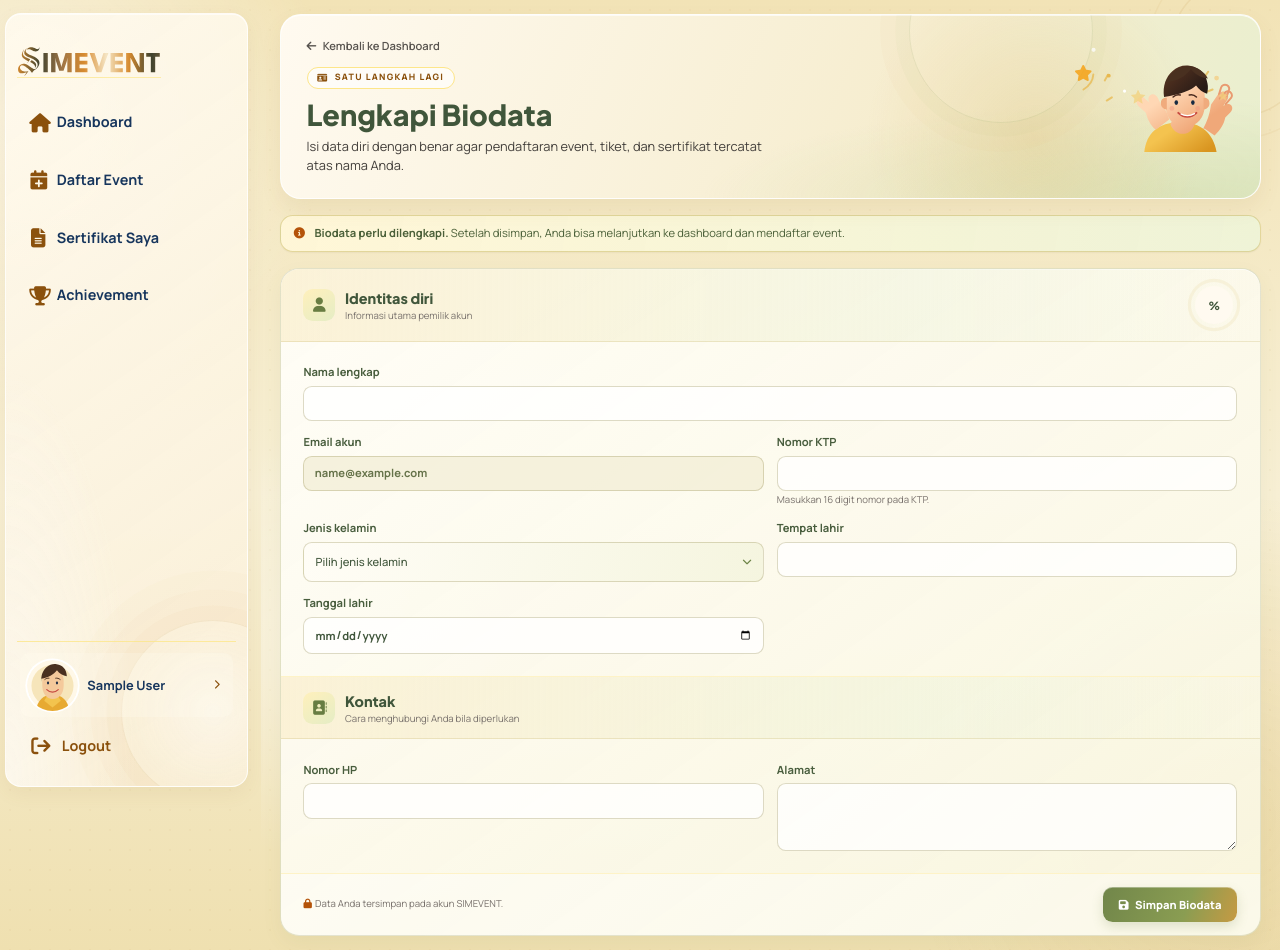
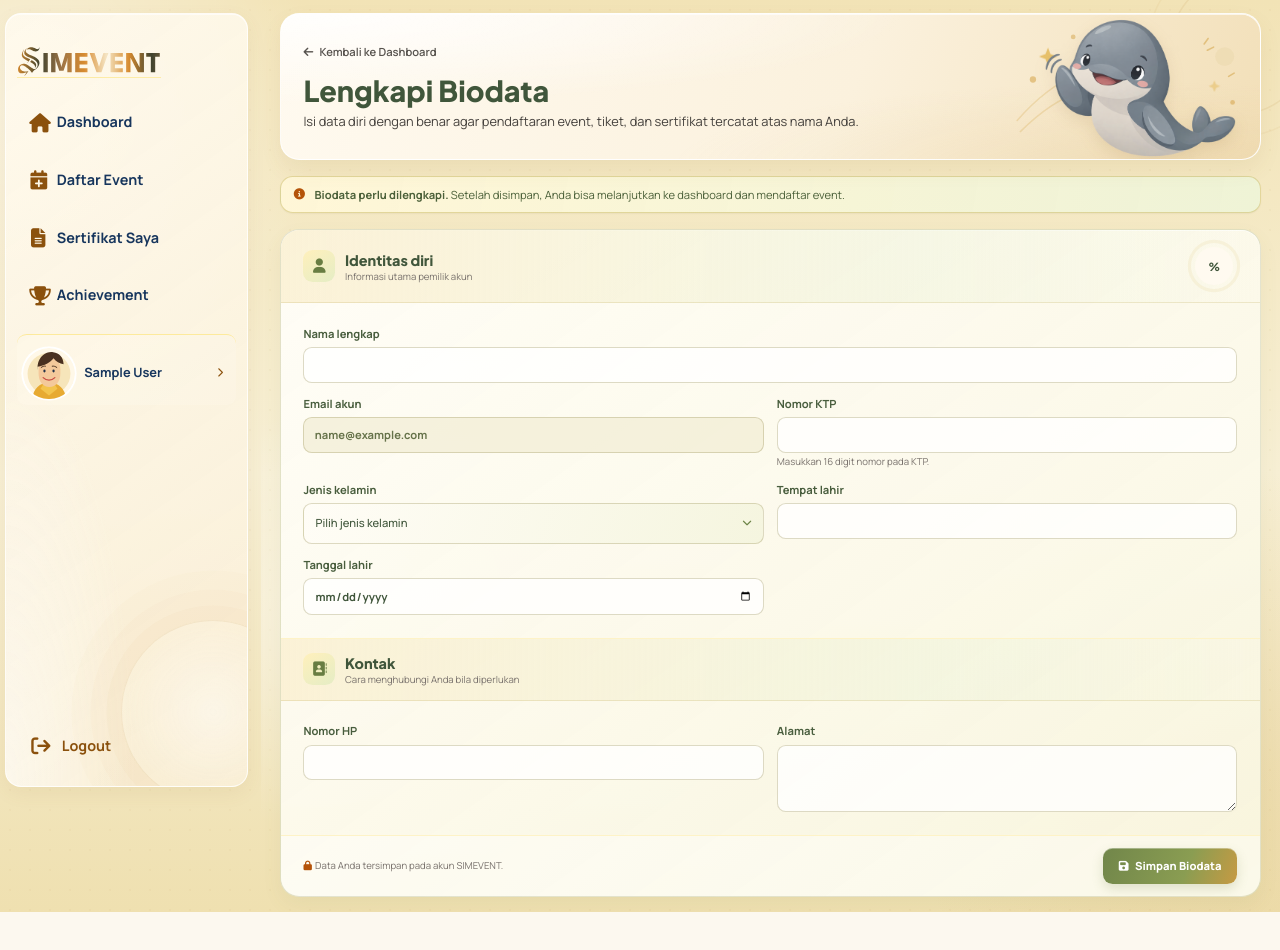
Before and after one commit to HikaruYui/simevent-web, a Django app: template frontend/templates/peserta/akun.html in a window 1280 px wide. After the commit the page ends 912 px from the top, so only its background shows below. Run offline with Django 5.2, Linux system fonts and the light colour scheme; the template is opened without the code that fills it: values that come from a table or form of the project are taken from there, others are empty; the visitor is signed in with stand-in values (Sample User, id 1); some libraries are stand-ins or nearby versions.

Commit message:
icon pesut, menu edit data, dan garis2 di dashboard

```diff
--- /dev/null
+++ b/frontend/templates/peserta/_pesut_hero_art.html
@@ -0,0 +1,16 @@
+{% load static %}
+<div aria-hidden="true" class="participant-hero-illustration pointer-events-none absolute inset-y-0 right-0 z-10 flex w-[190px] items-end justify-end overflow-hidden sm:w-[220px] lg:right-3 lg:w-[300px]">
+  <div class="relative h-full w-full">
+    <svg class="absolute inset-0 z-0 h-full w-full" viewBox="0 0 300 184" fill="none" xmlns="http://www.w3.org/2000/svg">
+      <path d="M7 135c24-28 48-47 81-62m-77 76c28-27 49-41 77-51" stroke="#D5A84F" stroke-width="2" stroke-linecap="round" opacity=".28"/>
+      <circle cx="27" cy="83" r="4" fill="#D8AC58" opacity=".62"/>
+      <circle cx="78" cy="29" r="3" fill="#D8AC58" opacity=".55"/>
+      <circle cx="270" cy="54" r="12" fill="#E8D3A6" opacity=".42"/>
+      <circle cx="280" cy="112" r="3" fill="#D8AC58" opacity=".62"/>
+      <path class="participant-hero-sparkle" d="m46 43 3 8 8 3-8 3-3 8-3-8-8-3 8-3 3-8Z" fill="#E5BD63" opacity=".8"/>
+      <path class="participant-hero-sparkle" style="animation-delay:.9s" d="m257 83 2.5 6 6 2.5-6 2.5-2.5 6-2.5-6-6-2.5 6-2.5 2.5-6Z" fill="#E5BD63" opacity=".75"/>
+      <path d="m244 38 5-7m-1 15 8-4m19 37 7-4" stroke="#D4A447" stroke-width="2" stroke-linecap="round" opacity=".55"/>
+    </svg>
+    <img src="{% static 'img/Maskot Pesut Biru Melambaikan Tangan.png' %}?v=2" alt="" class="relative z-10 h-full w-full object-cover" style="object-position:55% center">
+  </div>
+</div>
--- a/frontend/templates/peserta/achievement.html
+++ b/frontend/templates/peserta/achievement.html
@@ -82,15 +82,13 @@
 }
 </style>
 <div class="mx-auto w-full min-w-0 max-w-[1440px] space-y-5">
- <header class="participant-page-intro relative overflow-hidden rounded-[24px] px-5 sm:px-6 lg:px-7">
+ <header class="participant-page-intro participant-hero relative overflow-hidden rounded-[24px] px-5 sm:px-6 lg:px-7">
   <div class="relative z-10 max-w-2xl lg:max-w-[52%] xl:max-w-[56%]">
    <a href="{% url 'peserta_dashboard' %}" class="text-sm font-semibold text-stone-600 hover:text-brand-orangeDeep"><i class="fa-solid fa-arrow-left mr-2"></i>Kembali ke Dashboard</a>
    <h1 class="mt-4 font-display text-3xl font-extrabold text-brand-ink sm:text-4xl">Achievement</h1>
    <p class="mt-2">Selesaikan event pilihan dan raih semua penghargaan!</p>
   </div>
-  <div class="pointer-events-none absolute right-0 top-1/2 hidden h-[107px] w-[280px] -translate-y-1/2 items-center justify-center lg:flex xl:h-[170px] xl:w-[444px]" aria-hidden="true">
-   <img src="{% static 'img/achievement-hero.png' %}?v=2" alt="" class="h-full w-full object-cover">
-  </div>
+  {% include 'peserta/_pesut_hero_art.html' %}
  </header>
  <section id="achievementProgress" class="rounded-[28px] p-5 sm:p-8">
   <div class="relative z-10">
--- a/frontend/templates/peserta/akun.html
+++ b/frontend/templates/peserta/akun.html
@@ -3,27 +3,6 @@
 {% block ptitle %}Akun Saya{% endblock %}
 {% block peserta %}
 <style>
-#participantAccount .account-hero {
-  border: 1px solid rgba(255,255,255,.88);
-  background:
-    radial-gradient(circle at 83% 19%, rgba(255,255,255,.9) 0 2px, transparent 3px),
-    radial-gradient(circle at 77% 67%, rgba(221,176,92,.25), transparent 22%),
-    radial-gradient(ellipse at 93% 100%, rgba(196,211,157,.42), transparent 38%),
-    linear-gradient(112deg, #fffaf0 0%, #f6edcf 62%, #e9efcf 100%);
-  box-shadow: 0 12px 26px rgba(142,100,47,.08), inset 0 1px 0 rgba(255,255,255,.9);
-}
-#participantAccount .account-hero::after {
-  position: absolute;
-  top: -96px;
-  right: 17%;
-  width: 230px;
-  height: 230px;
-  border: 1px solid rgba(130,151,82,.14);
-  border-radius: 50%;
-  box-shadow: 0 0 0 17px rgba(130,151,82,.03), 0 0 0 36px rgba(193,145,65,.025);
-  content: "";
-  pointer-events: none;
-}
 #participantAccount .account-card {
   border: 1px solid rgba(157,160,105,.27);
   background: linear-gradient(145deg, rgba(255,253,247,.98), rgba(249,247,226,.9));
@@ -187,20 +166,13 @@
 </style>
 
 <div id="participantAccount" class="mx-auto w-full max-w-[1440px] space-y-5">
-  <section class="account-hero relative overflow-hidden rounded-[26px] px-5 py-6 sm:px-8 sm:py-7">
-    <div class="relative z-10 flex items-center justify-between gap-4">
-      <div class="max-w-2xl">
-        <a href="{% url 'peserta_dashboard' %}" class="mb-4 flex w-fit items-center text-sm font-semibold text-stone-600 hover:text-brand-orangeDeep"><i class="fa-solid fa-arrow-left mr-2"></i>Kembali ke Dashboard</a>
-        <span class="inline-flex items-center gap-2 rounded-full border border-amber-200 bg-white/65 px-3 py-1 text-[11px] font-extrabold uppercase tracking-[.14em] text-brand-orangeDeep"><i class="fa-solid fa-id-card"></i>{% if profile_complete %}Profil peserta{% else %}Satu langkah lagi{% endif %}</span>
-        <h1 class="mt-3 font-display text-3xl font-extrabold text-brand-ink sm:text-4xl">{% if profile_complete %}Akun Saya{% else %}Lengkapi Biodata{% endif %}</h1>
-        <p class="mt-2 max-w-xl text-sm leading-relaxed text-stone-700 sm:text-base">Isi data diri dengan benar agar pendaftaran event, tiket, dan sertifikat tercatat atas nama Anda.</p>
-      </div>
-      <div class="relative hidden h-28 w-40 shrink-0 items-center justify-center sm:flex md:h-36 md:w-52">
-        <i class="fa-solid fa-star absolute left-2 top-4 text-xl text-amber-500/80"></i>
-        <i class="fa-solid fa-sparkles absolute right-2 top-3 text-2xl text-amber-600/60"></i>
-        <img src="{% static 'img/participant-hero-banner.svg' %}" alt="" class="relative z-10 h-full w-full object-contain">
-      </div>
+  <section class="participant-page-intro participant-hero relative overflow-hidden rounded-[24px] px-5 sm:px-6 lg:px-7">
+    <div class="relative z-10 max-w-[72%] sm:max-w-[62%]">
+      <a href="{% url 'peserta_dashboard' %}" class="text-sm font-semibold text-stone-600 hover:text-brand-orangeDeep"><i class="fa-solid fa-arrow-left mr-2"></i>Kembali ke Dashboard</a>
+      <h1 class="mt-4 font-display text-3xl font-extrabold text-brand-ink sm:text-4xl">{% if profile_complete %}Akun Saya{% else %}Lengkapi Biodata{% endif %}</h1>
+      <p class="mt-2 text-sm leading-relaxed text-stone-700 sm:text-base">Isi data diri dengan benar agar pendaftaran event, tiket, dan sertifikat tercatat atas nama Anda.</p>
     </div>
+    {% include 'peserta/_pesut_hero_art.html' %}
   </section>
 
   {% if not profile_complete %}
--- a/frontend/templates/peserta/base_peserta.html
+++ b/frontend/templates/peserta/base_peserta.html
@@ -135,6 +135,32 @@ body.participant-page, .participant-page .page, .participant-page .page>main {
   background: linear-gradient(112deg, rgba(255,251,242,.97), rgba(245,228,193,.88));
   box-shadow: 0 8px 24px rgba(142,100,47,.06), inset 0 1px 0 rgba(255,255,255,.8);
 }
+.participant-hero {
+  isolation: isolate;
+  border: 1px solid rgba(255,255,255,.9);
+  background:
+    radial-gradient(ellipse at 89% 105%, rgba(220,190,130,.2), transparent 39%),
+    radial-gradient(ellipse at 3% 0%, rgba(255,255,255,.88), transparent 44%),
+    linear-gradient(112deg, #fffaf0 0%, #fbf1dd 58%, #f2dfb8 100%);
+  box-shadow: 0 12px 26px rgba(142,100,47,.08), inset 0 1px 0 rgba(255,255,255,.9);
+}
+.participant-hero-illustration { z-index:1; }
+.participant-hero-illustration img { filter:drop-shadow(0 8px 10px rgba(132,91,37,.12)); }
+.participant-hero-sparkle {
+  transform-box:fill-box;
+  transform-origin:center;
+  animation:participant-mascot-sparkle 2.8s ease-in-out infinite;
+}
+@keyframes participant-mascot-sparkle {
+  0%,100% { opacity:.55; transform:scale(.86); }
+  50% { opacity:1; transform:scale(1.08); }
+}
+@media (prefers-reduced-motion: reduce) {
+  .participant-hero-sparkle { animation:none; }
+}
+@media (max-width: 639px) {
+  .participant-hero-illustration img { opacity:.72; }
+}
 @media (min-width: 640px) {
   .participant-page-intro { min-height: 174px; }
 }
@@ -221,7 +247,7 @@ body.participant-page, .participant-page .page, .participant-page .page>main {
     width: auto !important;
     max-width: none !important;
     margin-left: 326px !important;
-    padding: 18px 24px 18px!important;
+    padding: 16px 24px 18px!important;
   }
   .participant-sidebar nav { gap: 8px!important; overflow: visible!important; }
   .participant-sidebar nav a { min-height: 64px; font-size: 1.125rem; }
@@ -245,13 +271,13 @@ body.participant-page, .participant-page .page, .participant-page .page>main {
         <a href="{{ sertifikat_url }}" class="rounded-xl px-3.5 py-3.5 text-lg font-bold {% if request.path == sertifikat_url %}participant-button{% else %}text-slate-700{% endif %}"><i class="fa-solid fa-file-lines mr-3 w-7 text-2xl"></i>Sertifikat Saya</a>
         <a href="{{ achievement_url }}" class="rounded-xl px-3.5 py-3.5 text-lg font-bold {% if request.path == achievement_url %}participant-button{% else %}text-slate-700{% endif %}"><i class="fa-solid fa-trophy mr-3 w-7 text-2xl"></i>Achievement</a>
       </nav>
-      <div class="mt-4 border-t border-amber-200/80 pt-4">
-      <a href="{% url 'peserta_akun' %}" aria-label="Buka Akun Saya" class="participant-user-chip flex min-w-0 items-center gap-3 rounded-xl px-2 py-2">
+      <a href="{% url 'peserta_akun' %}" aria-label="Buka Akun Saya" class="participant-user-chip mt-4 flex min-w-0 items-center gap-3 rounded-xl border-t border-amber-200/80 px-2 pb-2 pt-4">
         <img src="{% static 'img/participant-avatar.svg' %}" alt="" class="h-16 w-16 shrink-0 rounded-full bg-white object-cover ring-2 ring-white">
         <span class="truncate text-base font-bold text-brand-ink">{{ request.user.get_full_name|default:request.user.email }}</span>
         <i class="fa-solid fa-chevron-right ml-auto mr-2 text-xs text-brand-orangeDeep"></i>
       </a>
-      <form method="post" action="{% url 'logout_page' %}" class="mt-2">{% csrf_token %}<button type="submit" class="flex min-h-14 w-full items-center gap-3 rounded-xl px-3 text-lg font-bold text-brand-orangeDeep transition hover:bg-amber-100"><i class="fa-solid fa-arrow-right-from-bracket w-7 text-2xl"></i>Logout</button></form>
+      <div>
+        <form method="post" action="{% url 'logout_page' %}" class="mt-2">{% csrf_token %}<button type="submit" class="flex min-h-14 w-full items-center gap-3 rounded-xl px-3 text-lg font-bold text-brand-orangeDeep transition hover:bg-amber-100"><i class="fa-solid fa-arrow-right-from-bracket w-7 text-2xl"></i>Logout</button></form>
       </div>
     </div>
   </aside>
--- a/frontend/templates/peserta/daftar_event.html
+++ b/frontend/templates/peserta/daftar_event.html
@@ -4,8 +4,6 @@
 <div class="mx-auto w-full min-w-0 max-w-[1440px] space-y-5">
  <style>
   .event-poster { position: relative; isolation: isolate; }
-  .event-page-intro { transform: none; }
-  @media (min-width: 768px) { .event-page-intro { transform: translateY(-2px); } }
   .event-poster--art::before, .event-poster--art::after { position: absolute; z-index: 0; content: ""; border-radius: 9999px; background: rgba(255,255,255,.12); pointer-events: none; }
   .event-poster--art::before { width: 150px; height: 150px; right: -38px; top: -64px; }
   .event-poster--art::after { width: 90px; height: 90px; right: 60px; bottom: -50px; }
@@ -14,7 +12,7 @@
   .event-poster[data-kind="seminar"] { background: linear-gradient(135deg,#05b8db,#51ddf2 58%,#077fc9); color: #07385a; }
   .event-poster[data-kind="webinar"] { background: linear-gradient(135deg,#5c2d91,#9b59b6 58%,#e27c97); }
  </style>
- <header class="participant-page-intro event-page-intro relative overflow-hidden rounded-[24px] px-5 sm:px-6 lg:px-7"><div class="relative z-10"><a href="{% url 'peserta_dashboard' %}" class="text-sm font-semibold text-stone-600 hover:text-brand-orangeDeep"><i class="fa-solid fa-arrow-left mr-2"></i>Kembali ke Dashboard</a><h1 class="mt-4 font-display text-3xl font-extrabold text-brand-ink sm:text-4xl">Daftar Event</h1><p class="mt-2 text-sm text-brand-ink sm:text-base">Temukan berbagai event menarik dan tingkatkan pengalaman Anda bersama SIMEVENT.</p></div><i class="pointer-events-none absolute -right-4 -top-8 fa-regular fa-calendar-check text-[9rem] text-amber-500/10" aria-hidden="true"></i></header>
+ <header class="participant-page-intro participant-hero event-page-intro relative overflow-hidden rounded-[24px] px-5 sm:px-6 lg:px-7"><div class="relative z-10 max-w-[72%] sm:max-w-[62%]"><a href="{% url 'peserta_dashboard' %}" class="text-sm font-semibold text-stone-600 hover:text-brand-orangeDeep"><i class="fa-solid fa-arrow-left mr-2"></i>Kembali ke Dashboard</a><h1 class="mt-4 font-display text-3xl font-extrabold text-brand-ink sm:text-4xl">Daftar Event</h1><p class="mt-2 text-sm text-brand-ink sm:text-base">Temukan berbagai event menarik dan tingkatkan pengalaman Anda bersama SIMEVENT.</p></div>{% include 'peserta/_pesut_hero_art.html' %}</header>
  <div class="participant-card grid gap-2.5 rounded-2xl p-3 sm:p-4 xl:grid-cols-[minmax(250px,1fr)_repeat(3,minmax(140px,190px))]">
   <label class="flex min-h-[50px] items-center gap-3 rounded-xl border border-amber-200 bg-white/80 px-4 py-3"><i class="fa-solid fa-magnifying-glass text-brand-orangeDeep"></i><input id="eventSearch" type="search" class="w-full bg-transparent text-sm outline-none" placeholder="Cari event berdasarkan nama, kategori, atau penyelenggara..."></label>
   <label class="flex min-h-[50px] items-center gap-2 rounded-xl border border-amber-200 bg-white/80 px-3"><i class="fa-regular fa-calendar text-brand-orangeDeep"></i><select id="eventTime" class="w-full bg-transparent text-sm outline-none"><option value="">Semua Waktu</option><option value="upcoming">Akan Datang</option><option value="this-month">Bulan Ini</option><option value="next-month">Bulan Depan</option><option value="past">Event Sebelumnya</option></select></label>
```
Also changed, not shown: frontend/peserta_page.html (+3 -45 lines), frontend/templates/peserta/sertifikat.html (+3 -11 lines).
